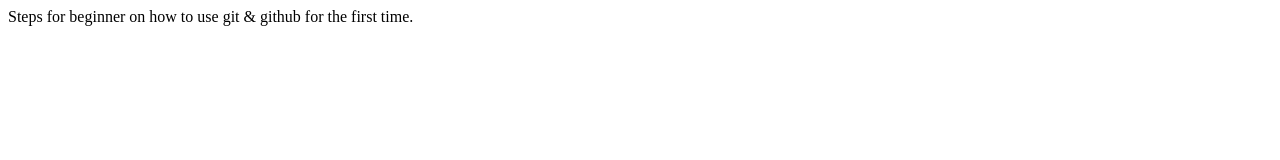
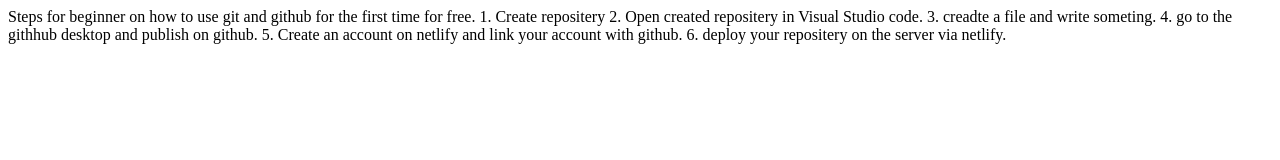
Before and after one commit to rsingh232/ram-singh, a plain HTML site: page Index.html in a window 1280 px wide. Drawn offline with Linux system fonts and the light colour scheme.

Commit message:
Doc: updated some information in document

```diff
--- a/Index.html
+++ b/Index.html
@@ -7,6 +7,13 @@
     <title>ram-singh</title>
 </head>
 <body>
-    Steps for beginner on how to use git & github for the first time.
+    Steps for beginner on how to use git and github for the first time for free.
+
+    1. Create repositery
+    2. Open created repositery in Visual Studio code.
+    3. creadte a file and write someting.
+    4. go to the githhub desktop and publish on github.
+    5. Create an account on netlify and link your account with github.
+    6. deploy your repositery on the server via netlify.
 </body>
 </html>
```
